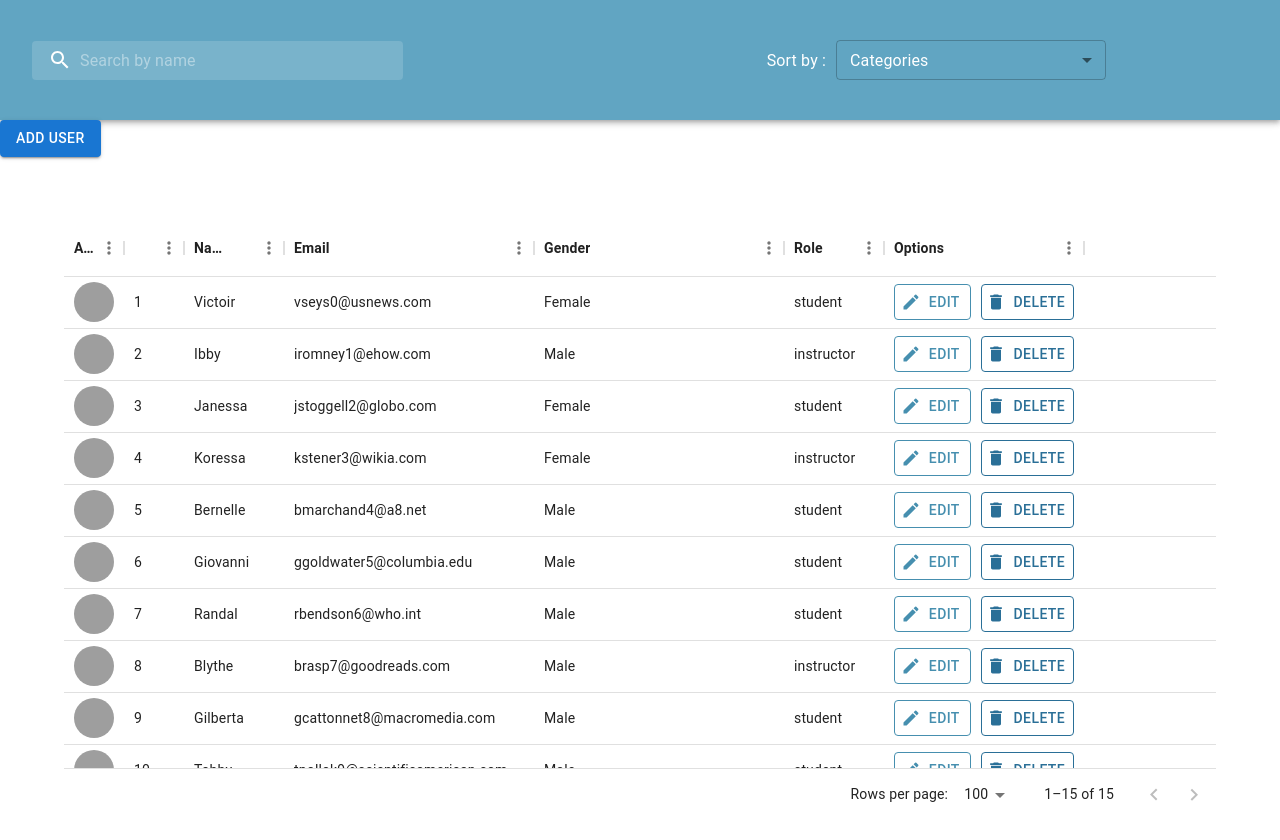
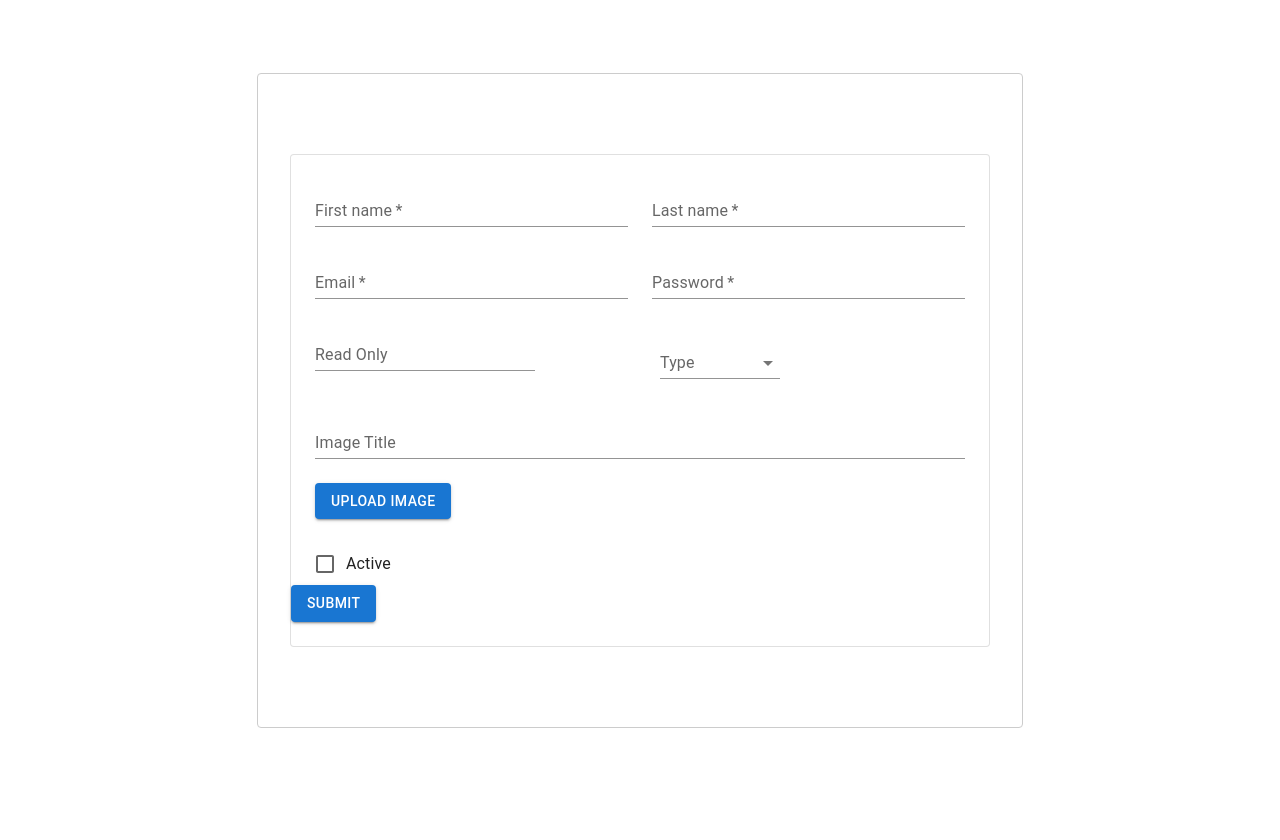
Before and after one commit to fatimabatooll/project--lms, a React (Create React App) app: page / in a window 1280 px wide. Shown: the top 840 px of the page. After the commit the page ends 800 px from the top, so only its background shows below. Built offline with nearby package versions, Linux system fonts and the light colour scheme; grey boxes are pictures that could not be loaded.

Commit message:
form in progress

```diff
--- a/src/App.js
+++ b/src/App.js
@@ -7,8 +7,8 @@ import AddForm from './pages/AddForm';
 function App() {
   return (
     <>
-    <SearchAppBar/>
-    {/* <AddForm/> */}
+    {/* <SearchAppBar/> */}
+    <AddForm/>
     </>
   );
 }
--- a/src/pages/AddForm.jsx
+++ b/src/pages/AddForm.jsx
@@ -1,9 +1,171 @@
-import React from 'react'
+import React, { useState } from 'react';
+import Grid from '@mui/material/Grid';
+import TextField from '@mui/material/TextField';
+import FormControlLabel from '@mui/material/FormControlLabel';
+import Checkbox from '@mui/material/Checkbox';
+import InputLabel from '@mui/material/InputLabel';
+import MenuItem from '@mui/material/MenuItem';
+import FormControl from '@mui/material/FormControl';
+import Select from '@mui/material/Select';
+import { Paper, Box, Button } from '@mui/material';
 
 const AddForm = () => {
+  const [firstName, setFirstName] = useState('');
+  const [lastName, setLastName] = useState('');
+  const [email, setEmail] = useState('');
+  const [password, setPassword] = useState('');
+  const [type, setType] = useState('');
+  const [imageFile, setImageFile] = useState(null);
+  const [isActive, setIsActive] = useState(false);
+
+  const handleImageChange = (event) => {
+    const file = event.target.files[0];
+    setImageFile(file);
+  };
+
+  const handleSubmit = (event) => {
+    event.preventDefault();
+    console.log('First Name:', firstName);
+    console.log('Last Name:', lastName);
+    console.log('Email:', email);
+    console.log('Password:', password);
+    console.log('Type:', type);
+    console.log('Image:', imageFile);
+    console.log('Is Active:', isActive);
+  };
+
   return (
-    <div>AddForm</div>
-  )
-}
+    <>
+      <Box sx={{ display: 'flex', justifyContent: 'center', alignItems: 'center', height: '100vh' }}>
+        <Box sx={{ maxWidth: '700px', p: 4, border: '1px solid #ccc', borderRadius: '4px' }}>
+          <Paper variant="outlined" sx={{ my: { xs: 3, md: 6 }, p: { xs: 2, md: 3 } }}>
+            <form onSubmit={handleSubmit}>
+              <Grid container spacing={3}>
+                <Grid item xs={12} sm={6}>
+                  <TextField
+                    required
+                    id="firstName"
+                    name="firstName"
+                    label="First name"
+                    fullWidth
+                    autoComplete="given-name"
+                    variant="standard"
+                    value={firstName}
+                    onChange={(e) => setFirstName(e.target.value)}
+                  />
+                </Grid>
+                <Grid item xs={12} sm={6}>
+                  <TextField
+                    required
+                    id="lastName"
+                    name="lastName"
+                    label="Last name"
+                    fullWidth
+                    autoComplete="family-name"
+                    variant="standard"
+                    value={lastName}
+                    onChange={(e) => setLastName(e.target.value)}
+                  />
+                </Grid>
+                <Grid item xs={12} sm={6}>
+                  <TextField
+                    required
+                    id="email"
+                    name="email"
+                    label="Email"
+                    fullWidth
+                    autoComplete="email"
+                    variant="standard"
+                    value={email}
+                    onChange={(e) => setEmail(e.target.value)}
+                  />
+                </Grid>
+                <Grid item xs={12} sm={6}>
+                  <TextField
+                    required
+                    id="password"
+                    name="password"
+                    label="Password"
+                    fullWidth
+                    autoComplete="new-password"
+                    variant="standard"
+                    value={password}
+                    onChange={(e) => setPassword(e.target.value)}
+                  />
+                </Grid>
+                <Grid item xs={12} sm={6}>
 
-export default AddForm
+             <TextField
+            id="outlined-read-only-input"
+            label="Read Only"
+             variant="standard"
+
+           defaultValue=""
+           InputProps={{
+            readOnly: true,
+             }}
+                />
+        </Grid>
+                <Grid item xs={12} sm={6}>
+                  <FormControl variant="standard" sx={{ m: 1, minWidth: 120 }}>
+                    <InputLabel id="demo-simple-select-standard-label">Type</InputLabel>
+                    <Select
+                      labelId="demo-simple-select-standard-label"
+                      id="demo-simple-select-standard"
+                      value={type}
+                      onChange={(e) => setType(e.target.value)}
+                      label="Type"
+                    >
+                      <MenuItem value="">
+                        <em>Type</em>
+                      </MenuItem>
+                      <MenuItem value={10}>Admin</MenuItem>
+                      <MenuItem value={20}>Instructor</MenuItem>
+                      <MenuItem value={30}>Learner</MenuItem>
+                    </Select>
+                  </FormControl>
+                </Grid>
+                <Grid item xs={12}>
+                  <TextField
+                    fullWidth
+                    label="Image Title"
+                    variant="standard"
+                    value={imageFile ? imageFile.name : ''}
+                    // Add any additional form fields you need here.
+                  />
+                </Grid>
+                <Grid item xs={12}>
+                  <input
+                    type="file"
+                    accept="image/*"
+                    id="image-upload"
+                    onChange={handleImageChange}
+                    style={{ display: 'none' }}
+                  />
+                  <label htmlFor="image-upload">
+                    <Button variant="contained" component="span">
+                      Upload Image
+                    </Button>
+                  </label>
+                </Grid>
+                <Grid item xs={12}>
+                  <FormControlLabel
+                    control={
+                      <Checkbox color="secondary" name="active" value="no" checked={isActive} onChange={(e) => setIsActive(e.target.checked)} />
+                    }
+                    label="Active"
+                  />
+                </Grid>
+                <Button type="submit" variant="contained" color="primary">
+                  Submit
+                </Button>
+              </Grid>
+            </form>
+          </Paper>
+        </Box>
+      </Box>
+    </>
+  );
+};
+
+export default AddForm;
```
